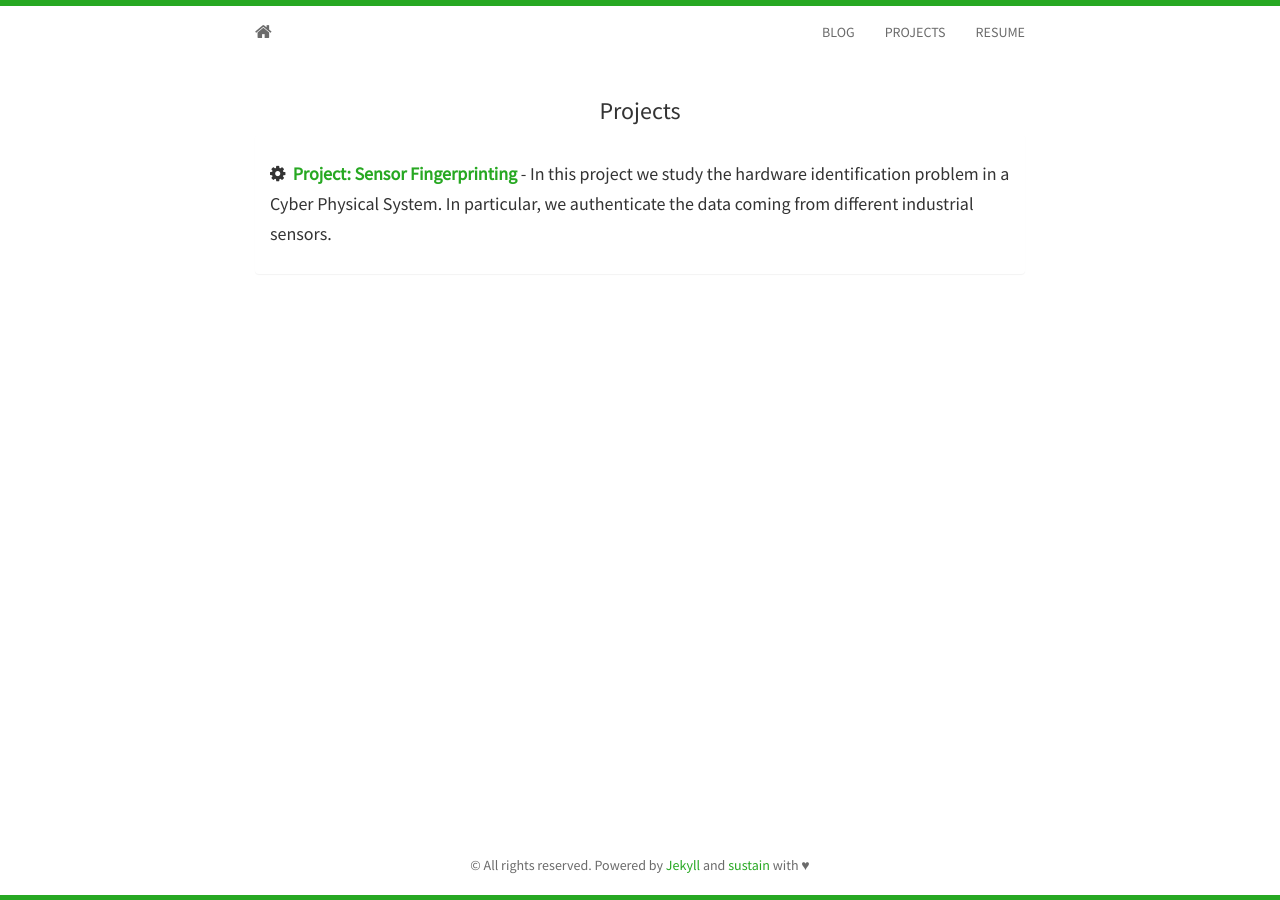
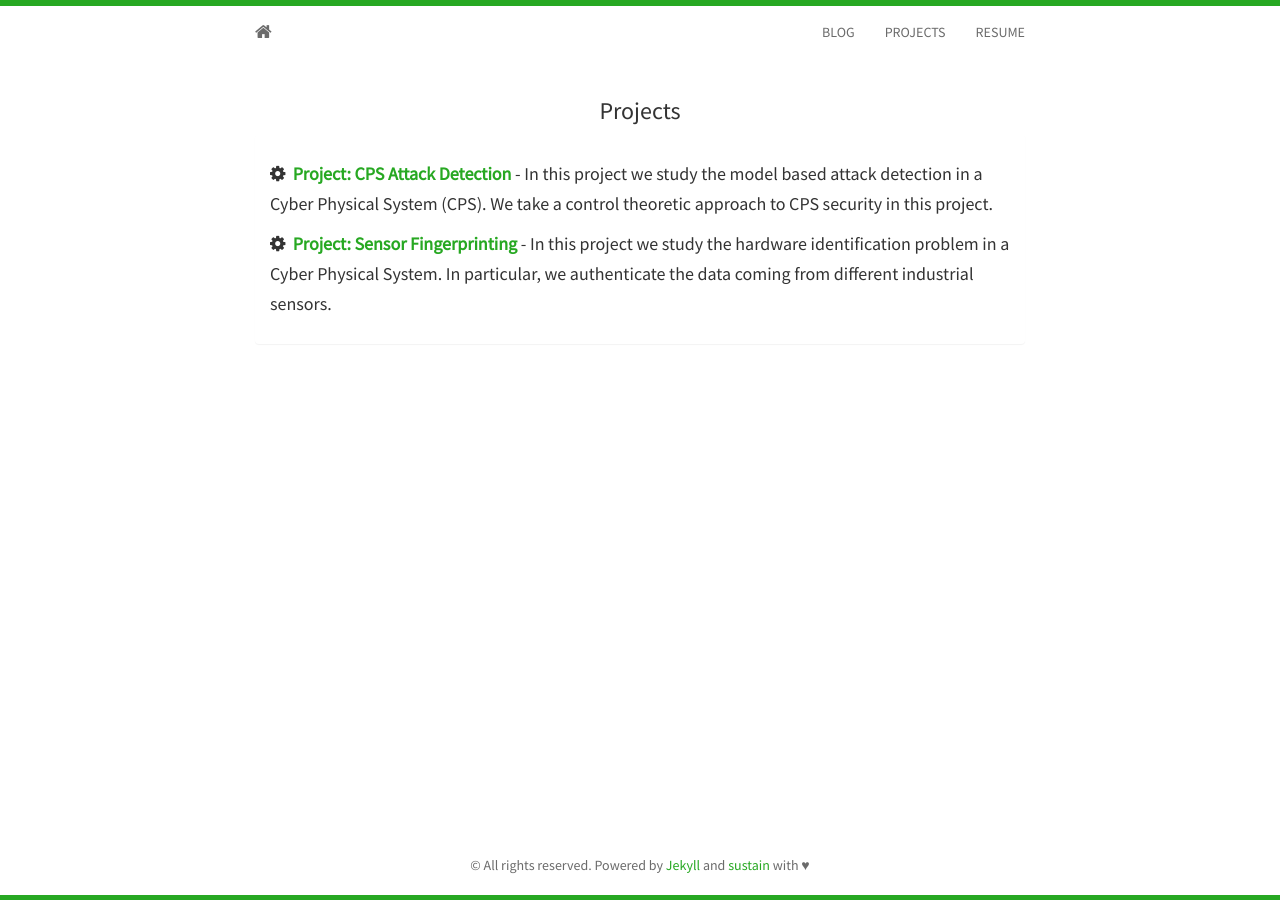
Before and after one commit to mujeebch/mujeebch_prev.github.io, a Jekyll site: the page built from projects.html, in a window 1280 px wide. Built offline with Jekyll 4.4.1, drawn with Linux system fonts in a browser that asks for light colours; nearby versions of some CDN libraries.

Commit message:
added model based attack detection in projects

```diff
--- a/_includes/header.html
+++ b/_includes/header.html
@@ -1,7 +1,7 @@
 <nav class="navbar navbar-default">
   <div class="container">
     <div class="navbar-header">
-      <a class="navbar-brand" href="{{ site.baseurl }}"><i class="fa fa-home"></i></a>
+      <a class="navbar-brand" href="mujeeb.ch"><i class="fa fa-home"></i></a>
     </div>
     <div id="navbar">
       <ul class="nav navbar-nav navbar-right">
--- a/_includes/projects.html
+++ b/_includes/projects.html
@@ -16,6 +16,11 @@
 		</h5>
 -->
 		<h5>
+			<i class="fa fa-cog"></i>&nbsp;&nbsp;<strong><a href="http://dl.acm.org/citation.cfm?id=3053011">Project: CPS Attack Detection </a></strong>
+			- In this project we study the model based attack detection in a Cyber Physical System (CPS). We take a control theoretic approach to CPS security in this project.
+		</h5>
+
+		<h5>
 			<i class="fa fa-cog"></i>&nbsp;&nbsp;<strong><a href="#">Project: Sensor Fingerprinting </a></strong>
 			- In this project we study the hardware identification problem in a Cyber Physical System. In particular, we authenticate the data coming from different industrial sensors.
 		</h5>
```
Also changed, not shown: _posts/2017-08-07-About-this-place.md (renamed from _posts/2017-05-07-About.md).
